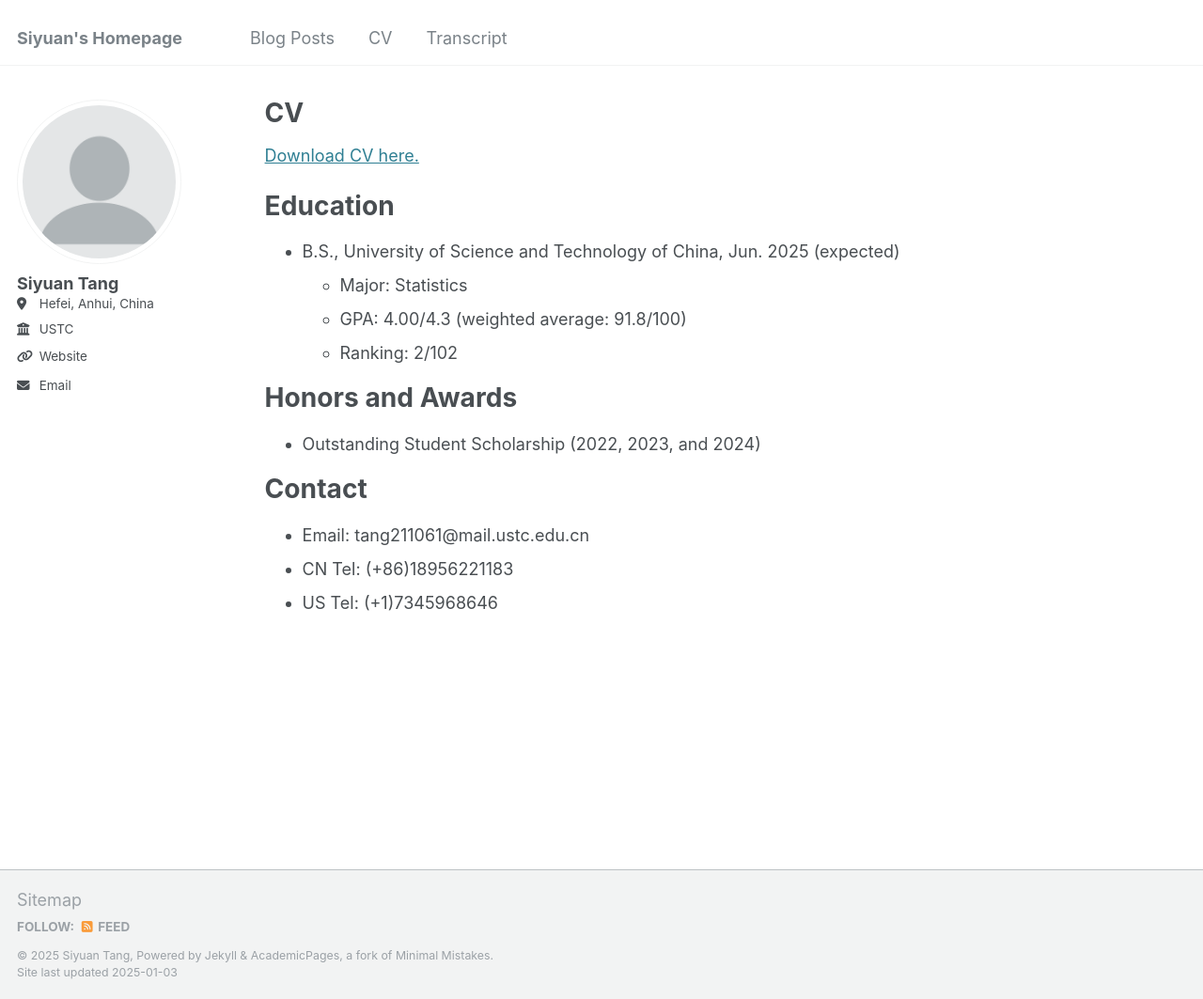
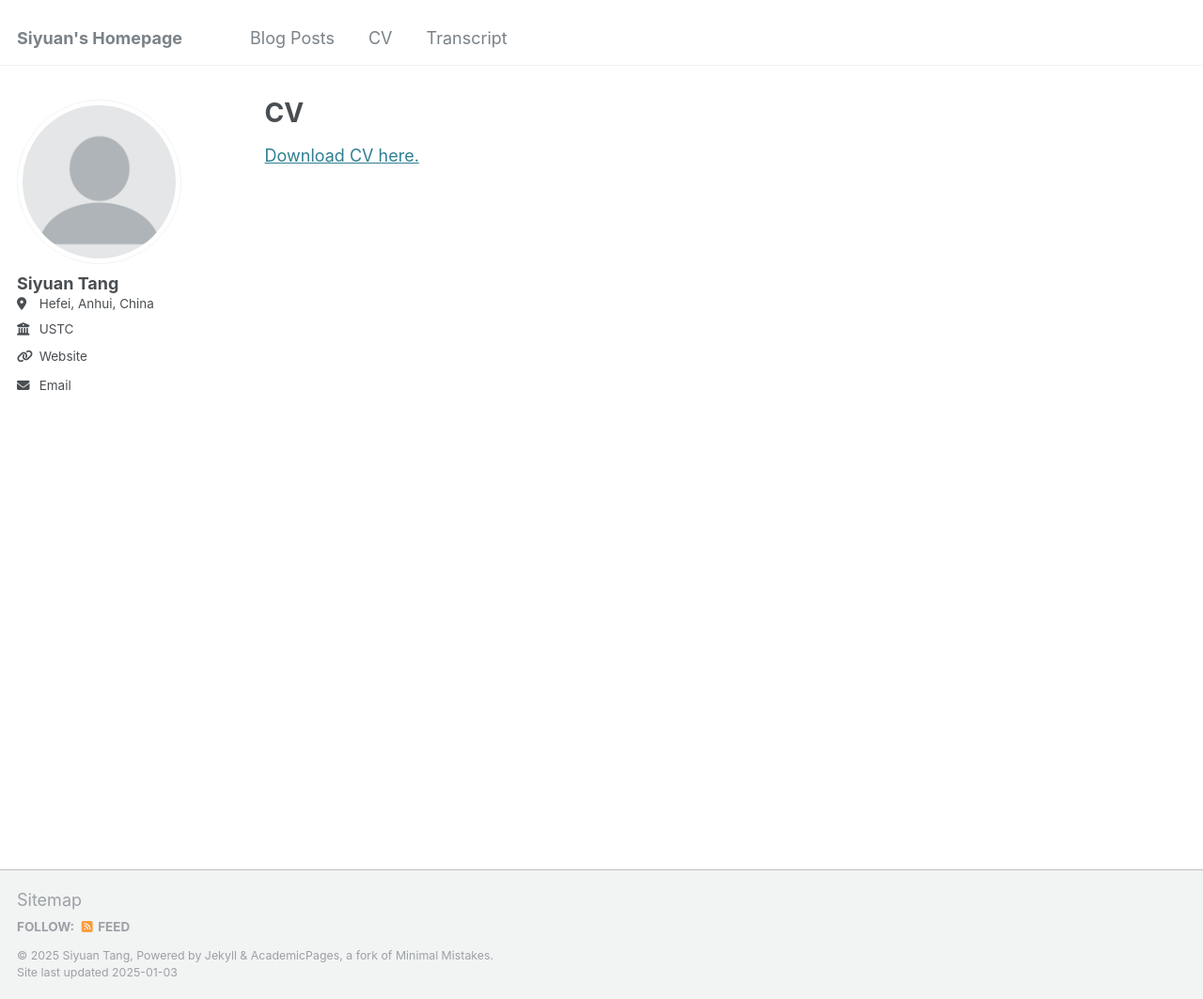
Before and after one commit to jacktangsy/jacktangsy.github.io, a Jekyll site: the page built from _pages/cv.md, in a window 1280 px wide and 1063 px high. Shown: the whole window at 94% size. Built offline with Jekyll 4.4.1, drawn with Linux system fonts in a browser that asks for light colours.

Commit message:
Update cv.md

```diff
--- a/_pages/cv.md
+++ b/_pages/cv.md
@@ -10,20 +10,3 @@ redirect_from:
 {% include base_path %}
 
 [Download CV here.](https://jacktangsy.github.io/files/CV_SiyuanTang.pdf)
-
-Education
-======
-* B.S., University of Science and Technology of China, Jun. 2025 (expected)
-  *  Major: Statistics
-  *  GPA: 4.00/4.3 (weighted average: 91.8/100)
-  *  Ranking: 2/102
-
-Honors and Awards
-======
-* Outstanding Student Scholarship (2022, 2023, and 2024)
-
-Contact
-======
-* Email: tang211061@mail.ustc.edu.cn
-* CN Tel: (+86)18956221183
-* US Tel: (+1)7345968646
```
